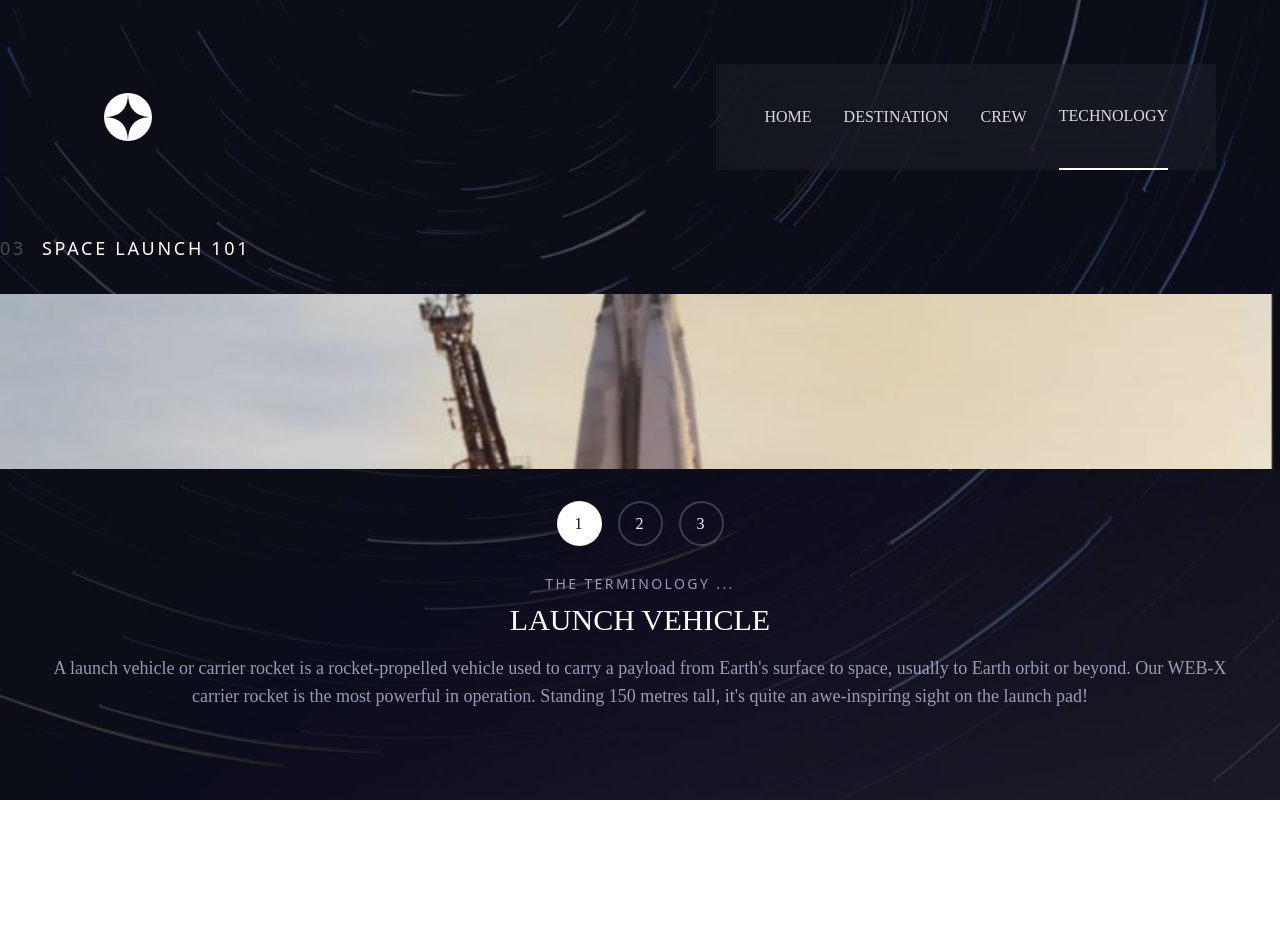
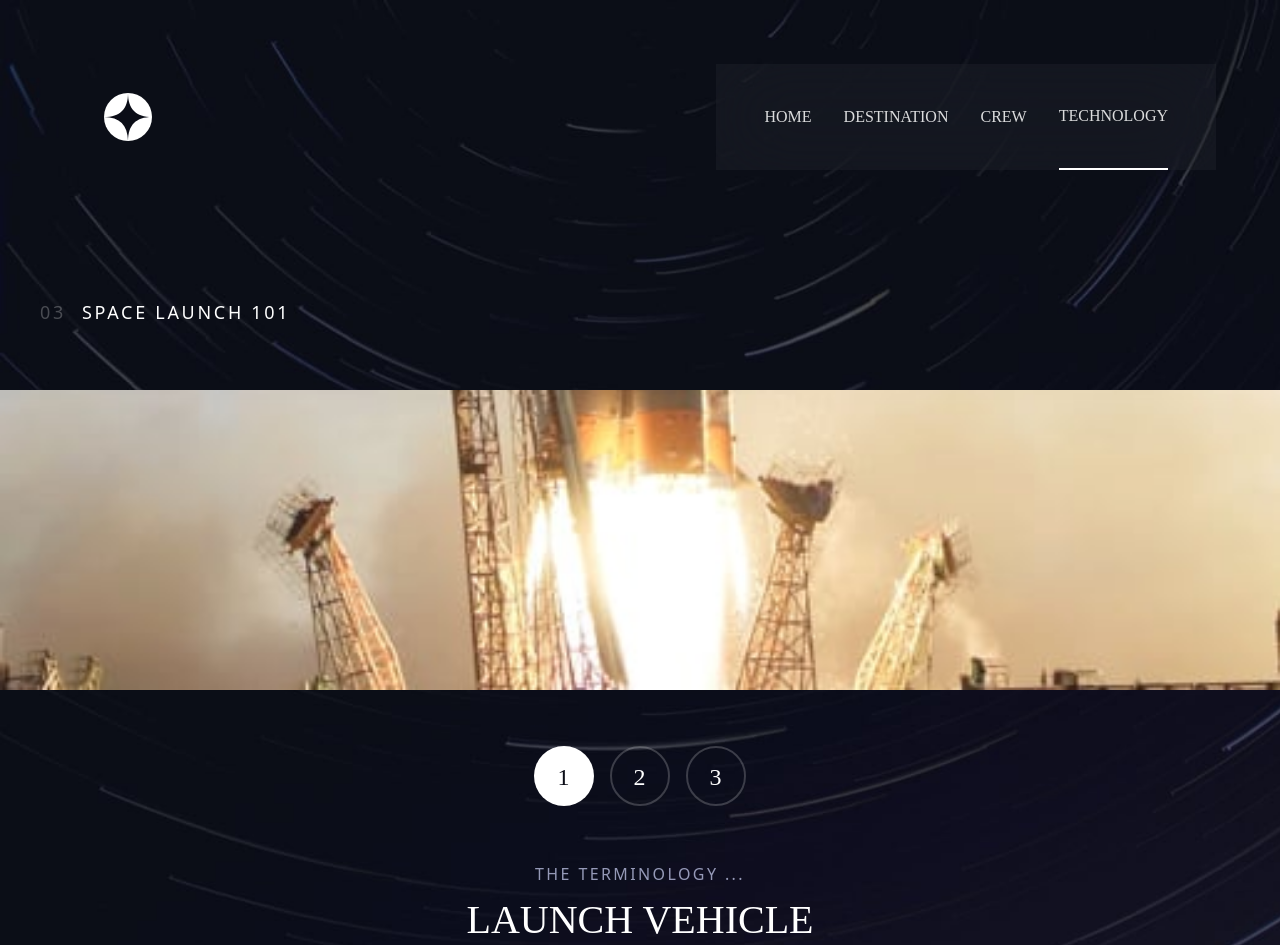
Before and after one commit to RonaldMamani/SpaceTourism_Angular, an Angular app: page /technology in a window 1280 px wide. Shown: the top 945 px of the page. Before the commit the page ends 800 px from the top, so only its background shows below. Built offline with nearby package versions, Linux system fonts and the light colour scheme.

Commit message:
Adicionando a pagina Technology com responsividade para telas de tablet

```diff
--- a/src/app/components/nav-tech/nav-tech.component.html
+++ b/src/app/components/nav-tech/nav-tech.component.html
@@ -2,19 +2,28 @@
     <button
         [ngClass]="{'bg-white text-[#0B0D17]' : launch, 'text-white' : !launch}"
         (click)="showLaunch()"
-        class="w-[45px] h-[45px] rounded-full border-white/20 border-2 text-center">
+        class="
+            w-[45px] h-[45px] rounded-full border-white/20 border-2 text-center
+            md:w-[60px] md:h-[60px] md:text-2xl
+            ">
         <span class="font-['Bellefair'] tracking-[1px]">1</span>
     </button>
     <button
         [ngClass]="{'bg-white text-[#0B0D17]' : spaceport, 'text-white' : !spaceport}"
         (click)="showSpacePort()"
-        class="w-[45px] h-[45px] rounded-full border-white/20 border-2 text-center">
+        class="
+            w-[45px] h-[45px] rounded-full border-white/20 border-2 text-center
+            md:w-[60px] md:h-[60px] md:text-2xl
+            ">
         <span class="font-['Bellefair'] tracking-[1px]">2</span>
     </button>
     <button
         [ngClass]="{'bg-white text-[#0B0D17]' : capsule, 'text-white' : !capsule}"
         (click)="showCapsule()"
-        class="w-[45px] h-[45px] rounded-full border-white/20 border-2 text-center">
+        class="
+            w-[45px] h-[45px] rounded-full border-white/20 border-2 text-center
+            md:w-[60px] md:h-[60px] md:text-2xl
+            ">
         <span class="font-['Bellefair'] tracking-[1px]">3</span>
     </button>
 </nav>
--- a/src/app/components/tech-info/tech-info.component.html
+++ b/src/app/components/tech-info/tech-info.component.html
@@ -1,5 +1,17 @@
-<div class="flex flex-col text-center gap-2">
-    <h5 class="text-[#D0D6F9]/70 font-['Barlow Condensed'] tracking-[2.4px] uppercase text-sm">The Terminology ...</h5>
-    <h6 class="text-white font-['Bellefair'] text-3xl uppercase">{{Name}}</h6>
-    <p class="pt-2 text-[#D0D6F9]/70 font-['Barlow'] text-lg">{{Descrition}}</p>
+<div class="
+    flex flex-col text-center gap-2
+    md:gap-4
+    ">
+    <h5 class="
+        text-[#D0D6F9]/70 font-['Barlow Condensed'] tracking-[2.4px] uppercase text-sm
+        md:text-base
+        ">The Terminology ...</h5>
+    <h6 class="
+        text-white font-['Bellefair'] text-3xl uppercase
+        md:text-[40px]
+        ">{{Name}}</h6>
+    <p class="
+        pt-2 text-[#D0D6F9]/70 font-['Barlow'] text-lg
+        md:pt-0
+        ">{{Descrition}}</p>
 </div>
--- a/src/app/pages/technology/technology.component.html
+++ b/src/app/pages/technology/technology.component.html
@@ -4,27 +4,39 @@
     lg:bg-[url('./assets/technology/background-technology-desktop.jpg')]
     ">
     <app-header />
-    <div class="">
-        <app-title-page number="03" title="SPACE LAUNCH 101" />
-        <div class="py-8 flex flex-col gap-8">
+    <div class="md:pt-16">
+        <div class="md:px-10">
+            <app-title-page number="03" title="SPACE LAUNCH 101" />
+        </div>
+        <div class="
+            py-8 flex flex-col gap-8
+            md:py-16 md:gap-14
+            ">
             <div>
                 @if (launch) {
                     <div class="
                         bg-[url('./assets/technology/image-launch-vehicle-landscape.jpg')] bg-cover bg-top h-[175px]
+                        md:bg-bottom md:h-[300px]
+                        lg:bg-[url('./assets/technology/image-launch-vehicle-portrait.jpg')]
                         "></div>
                 }
                 @if (spaceport) {
                     <div class="
                         bg-[url('./assets/technology/image-spaceport-landscape.jpg')] bg-cover bg-top h-[175px]
+                        md:bg-bottom md:h-[300px]
                     "></div>
                 }
                 @if (capsule) {
                     <div class="
                         bg-[url('./assets/technology/image-space-capsule-landscape.jpg')] bg-cover bg-top h-[175px]
+                        md:bg-bottom md:h-[300px]
                     "></div>
                 }
             </div>
-            <div class="px-7 flex flex-col gap-7">
+            <div class="
+                px-7 flex flex-col gap-7
+                md:gap-14
+                ">
                 <app-nav-tech
                     [launch]="launch"
                     [spaceport]="spaceport"
@@ -34,7 +46,7 @@
                     (showCapsuleEvent)="showCapsule()"
                 />
                 @if (launch) {
-                    <app-tech-info
+                    <app-tech-info class="md:px-[7.7rem]"
                         Name="LAUNCH VEHICLE"
                         Descrition="A launch vehicle or carrier rocket is a rocket-propelled vehicle used to carry a payload from Earth's surface
                         to space, usually to Earth orbit or beyond. Our WEB-X carrier rocket is the most powerful in operation. Standing 150 metres
@@ -42,7 +54,7 @@
                     />
                 }
                 @if (spaceport) {
-                    <app-tech-info
+                    <app-tech-info class="md:px-[7.5rem]"
                         Name="SPACEPORT"
                         Descrition="A spaceport or cosmodrome is a site for launching (or receiving) spacecraft, by analogy to the seaport for
                         ships or airport for aircraft. Based in the famous Cape Canaveral, our spaceport is ideally situated to take advantage of
@@ -50,7 +62,7 @@
                     />
                 }
                 @if (capsule) {
-                    <app-tech-info
+                    <app-tech-info class="md:px-32"
                         Name="SPACE CAPSULE"
                         Descrition="A space capsule is an often-crewed spacecraft that uses a blunt-body reentry capsule to reenter the Earth's
                         atmosphere without wings. Our capsule is where you'll spend your time during the flight. It includes a space gym, cinema,
```
